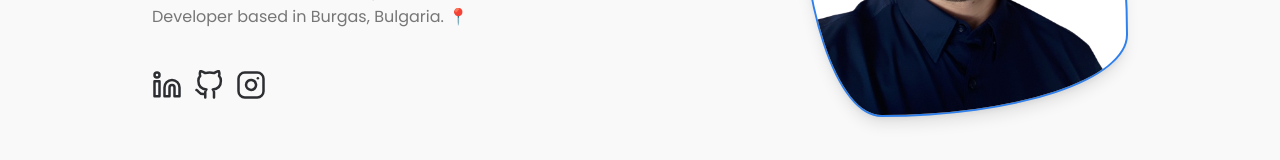
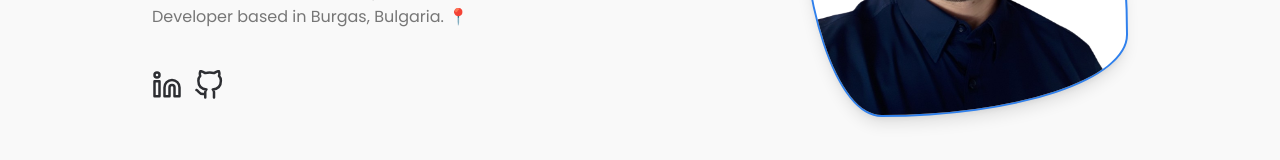
Before and after one commit to ddimitrov1108/portfolio, a Next.js app: page / in a window 1280 px wide. Shown: the part 368-528 px from the top of the page. Built offline with nearby package versions, Linux system fonts and the light colour scheme.

Commit message:
Update staticData.jsx

```diff
--- a/components/staticData.jsx
+++ b/components/staticData.jsx
@@ -13,12 +13,6 @@ export const socials = [
     ariaLabel: "GitHub",
     icon: <FiGithub />,
     href: "https://github.com/ddimitrov1108",
-  },
-  {
-    id: uuidv4(),
-    ariaLabel: "Instagram",
-    icon: <FiInstagram />,
-    href: "https://www.instagram.com/ddimit7r0v/",
   },
 ];
 
```
